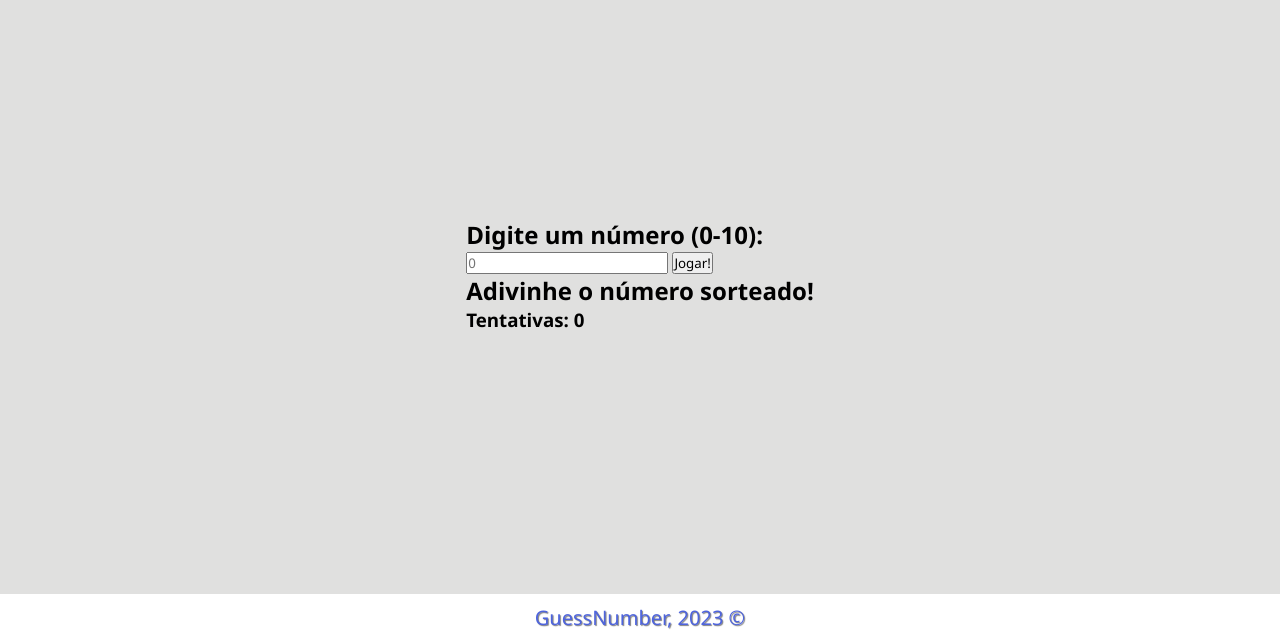
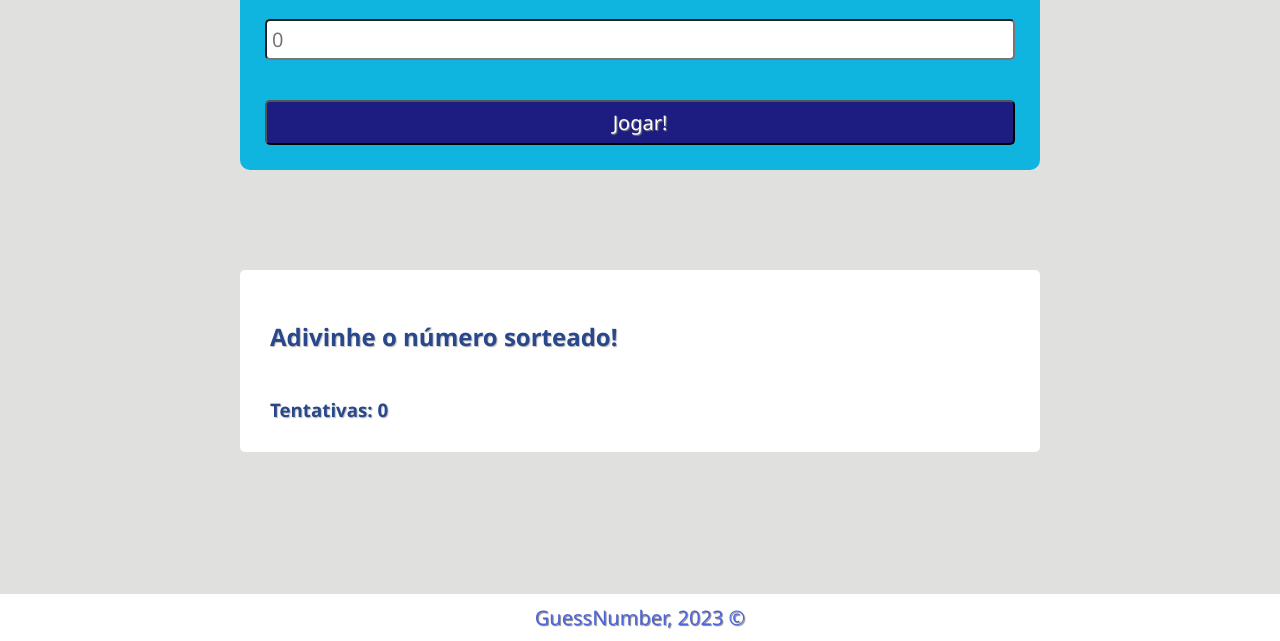
Before and after one commit to diegoalvares/GuessNumber, a plain HTML site: page index.html in a window 1280 px wide. Shown: the part 159-800 px from the top of the page. Drawn offline with Linux system fonts and the light colour scheme.

Commit message:
css do site completo.

```diff
--- a/index.html
+++ b/index.html
@@ -6,6 +6,7 @@
     <link rel="stylesheet" type="text/css" href="reset.css">
     <link rel="stylesheet" type="text/css" href="header.css">
     <link rel="stylesheet" type="text/css" href="footer.css">
+    <link rel="stylesheet" type="text/css" href="main.css">
     <title>GuessNumber</title>
 </head>
 <body>
@@ -17,13 +18,13 @@
         <section id="jogo">
             <form>
                 <h2>Digite um número (0-10):</h2>
-                <input type="number" id="num" placeholder="0">
-                <button type="submit">Jogar!</button>
+                <input type="number" id="num" placeholder="0"><br>
+                <button type="submit" id="jogar">Jogar!</button>
             </form>
         </section>
 
-        <section id="resut">
-            <h2>Adivinhe o número sorteado!</h2>
+        <section id="result">
+            <h2>Adivinhe o número sorteado!</h2><br><br>
             <h3>Tentativas: <span id="tentativas">0</span></h3>
         </section>
     </main>
--- /dev/null
+++ b/main.css
@@ -0,0 +1,44 @@
+#jogo{
+    background-color: rgb(15, 181, 223);
+    margin-bottom: 100px;
+    width: 800px;
+    margin-top: -180px;
+    border-radius: 10px;
+    padding: 25px;
+}
+
+#jogo>form>h2{
+    color: white;
+    font-size: 30px;
+    margin-bottom: 35px;
+    text-shadow: 1px 1px 1px grey;
+}
+
+#num{
+    font-size: 20px;
+    padding: 5px;
+    margin-bottom: 40px;
+    width: 750px;
+    border-radius: 5px;
+}
+
+#jogar{
+    width: 750px;
+    border-radius: 5px;
+    font-size: 20px;
+    padding: 5px;
+    padding-top: 7px;
+    padding-bottom: 7px;
+    background-color: rgb(29, 29, 129);
+    color: white;
+    text-shadow: 1px 1px 1px grey;
+}
+
+#result{
+    color: rgb(41, 72, 139);
+    text-shadow: 1px 1px 1px rgb(189, 187, 187);
+    background-color: white;
+    padding: 30px;
+    padding-top: 50px;
+    border-radius: 5px;
+}
```
